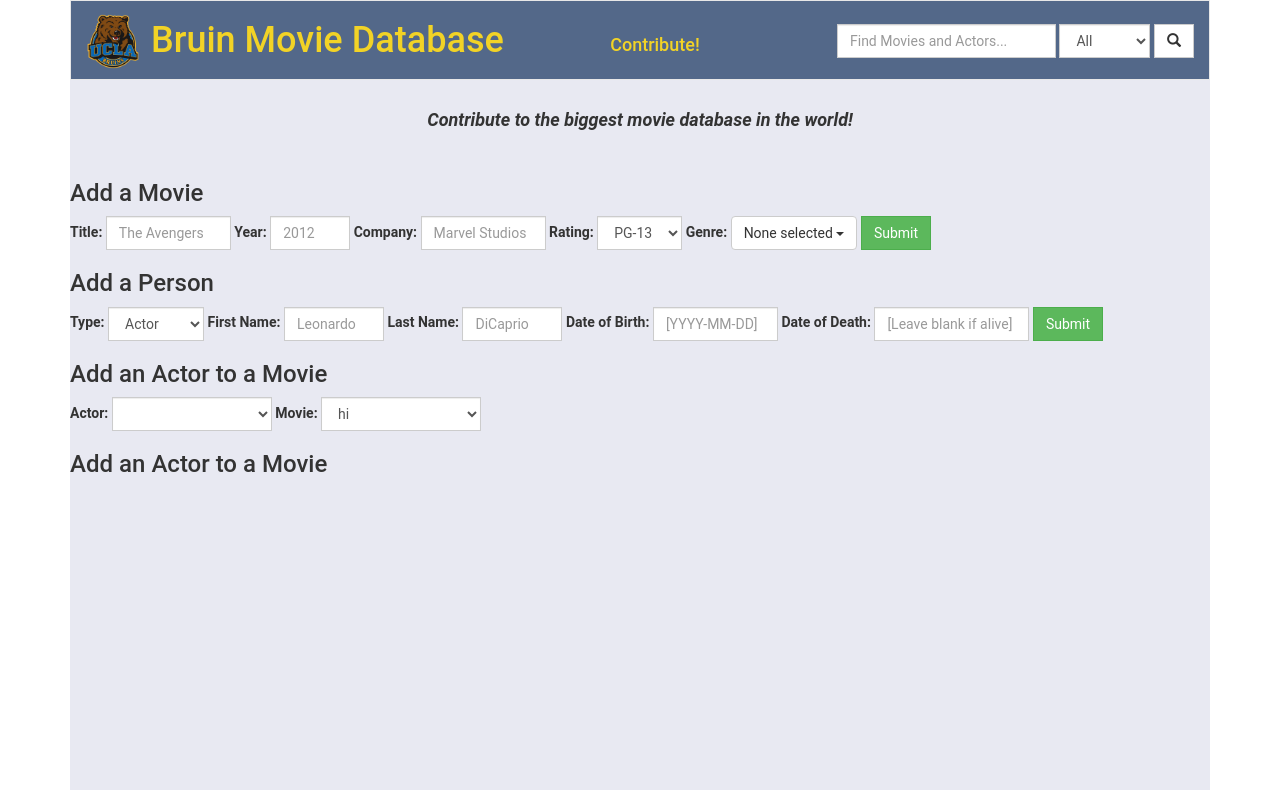
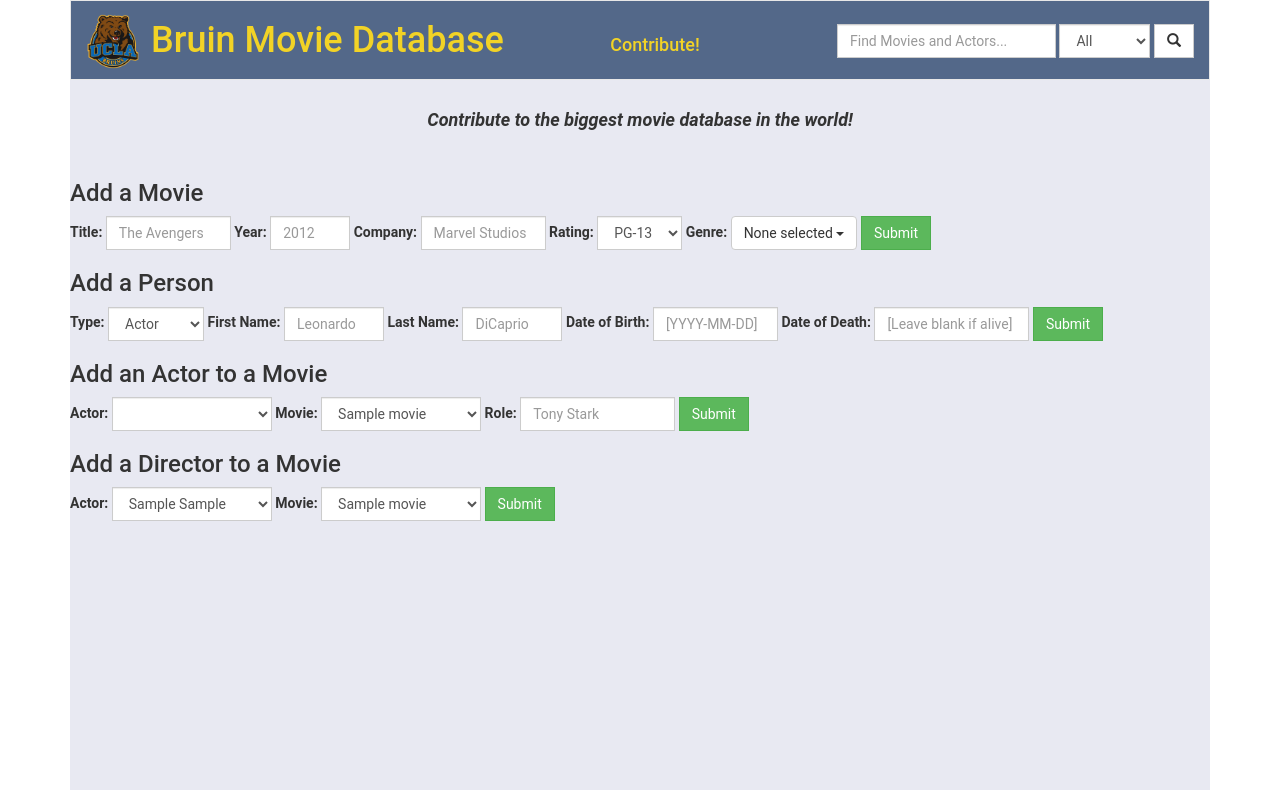
Before and after one commit to rzeng95/143Lab1C, a PHP site: page /contribute.php in a window 1280 px wide. Run offline with PHP 8.4, Linux system fonts and the light colour scheme; tables that the repository leaves empty hold one stand-in row (values such as "Sample post"); lists and menus that the app fills with data are empty.

Commit message:
finished contribute ui

```diff
--- a/www/contribute.php
+++ b/www/contribute.php
@@ -146,37 +146,88 @@
                 <label for="actor">Actor:</label>
                 <select id="actor" name="actor" class="form-control" style="border-radius:0;width:160px;">
                     <<?php
-
                         $db = new mysqli('localhost', 'cs143', '', 'CS143');
                         if($db->connect_errno > 0){
                             die('Unable to connect to database [' . $db->connect_error . ']');
                         }
-
-                        $actors = $db->query("SELECT CONCAT(first,' ', last) FROM Actor");
-
+                        $actors = $db->query("SELECT id, CONCAT(first,' ', last) FROM Actor");
                         while ($row = $actors->fetch_assoc()) {
+                            $id = $row["id"];
                             $val = $row["CONCAT(first,' ', last)"];
-                            echo "<option value=\"$val\">$val</option>";
+                            echo "<option value=\"$id\">$val</option>";
                         }
                     ?>
-
-
                 </select>
             </div>
             <div class="form-group">
                 <label for="movie">Movie:</label>
                 <select id="movie" name="movie" class="form-control" style="border-radius:0;width:160px;">
-                    <option value="hi">hi</option>
+                    <<?php
+                        $db = new mysqli('localhost', 'cs143', '', 'CS143');
+                        if($db->connect_errno > 0){
+                            die('Unable to connect to database [' . $db->connect_error . ']');
+                        }
+                        $movies = $db->query("SELECT id, title FROM Movie");
+                        while ($row = $movies->fetch_assoc()) {
+                            $id = $row["id"];
+                            $val = $row["title"];
+                            echo "<option value=\"$id\">$val</option>";
+                        }
+                    ?>
                 </select>
+            </div>
+            <div class="form-group">
+                <label for="role">Role:</label>
+                <input id="role" name="role" class="form-control" placeholder="Tony Stark" style="border-radius:0;width:155px;">
+            </div>
+            <div class="form-group">
+                <button type="submit" class="btn btn-success" style="border-radius:0;">Submit</button>
             </div>
 
         </form>
 
+        <h3>Add a Director to a Movie</h3>
+        <form class="form-inline" method="get" action="add_director_to_movie.php">
 
+            <div class="form-group">
+                <label for="director">Actor:</label>
+                <select id="director" name="director" class="form-control" style="border-radius:0;width:160px;">
+                    <<?php
+                        $db = new mysqli('localhost', 'cs143', '', 'CS143');
+                        if($db->connect_errno > 0){
+                            die('Unable to connect to database [' . $db->connect_error . ']');
+                        }
+                        $directors = $db->query("SELECT id, CONCAT(first,' ', last) FROM Director");
+                        while ($row = $directors->fetch_assoc()) {
+                            $id = $row["id"];
+                            $val = $row["CONCAT(first,' ', last)"];
+                            echo "<option value=\"$id\">$val</option>";
+                        }
+                    ?>
+                </select>
+            </div>
 
-
-        <h3>Add an Actor to a Movie</h3>
-
+            <div class="form-group">
+                <label for="movie">Movie:</label>
+                <select id="movie" name="movie" class="form-control" style="border-radius:0;width:160px;">
+                    <<?php
+                        $db = new mysqli('localhost', 'cs143', '', 'CS143');
+                        if($db->connect_errno > 0){
+                            die('Unable to connect to database [' . $db->connect_error . ']');
+                        }
+                        $movies = $db->query("SELECT id, title FROM Movie");
+                        while ($row = $movies->fetch_assoc()) {
+                            $id = $row["id"];
+                            $val = $row["title"];
+                            echo "<option value=\"$id\">$val</option>";
+                        }
+                    ?>
+                </select>
+            </div>
+            <div class="form-group">
+                <button type="submit" class="btn btn-success" style="border-radius:0;">Submit</button>
+            </div>
+        </form>
     </div>
 
 
```
